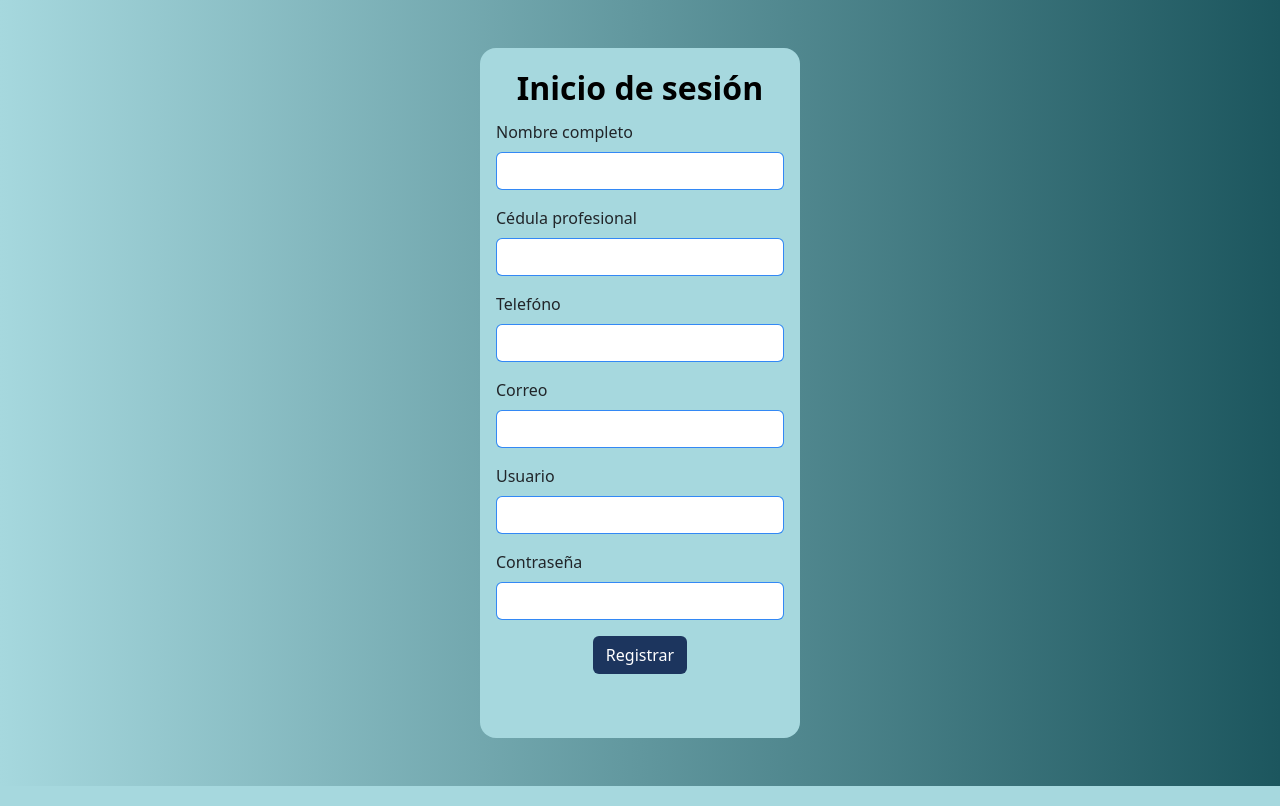
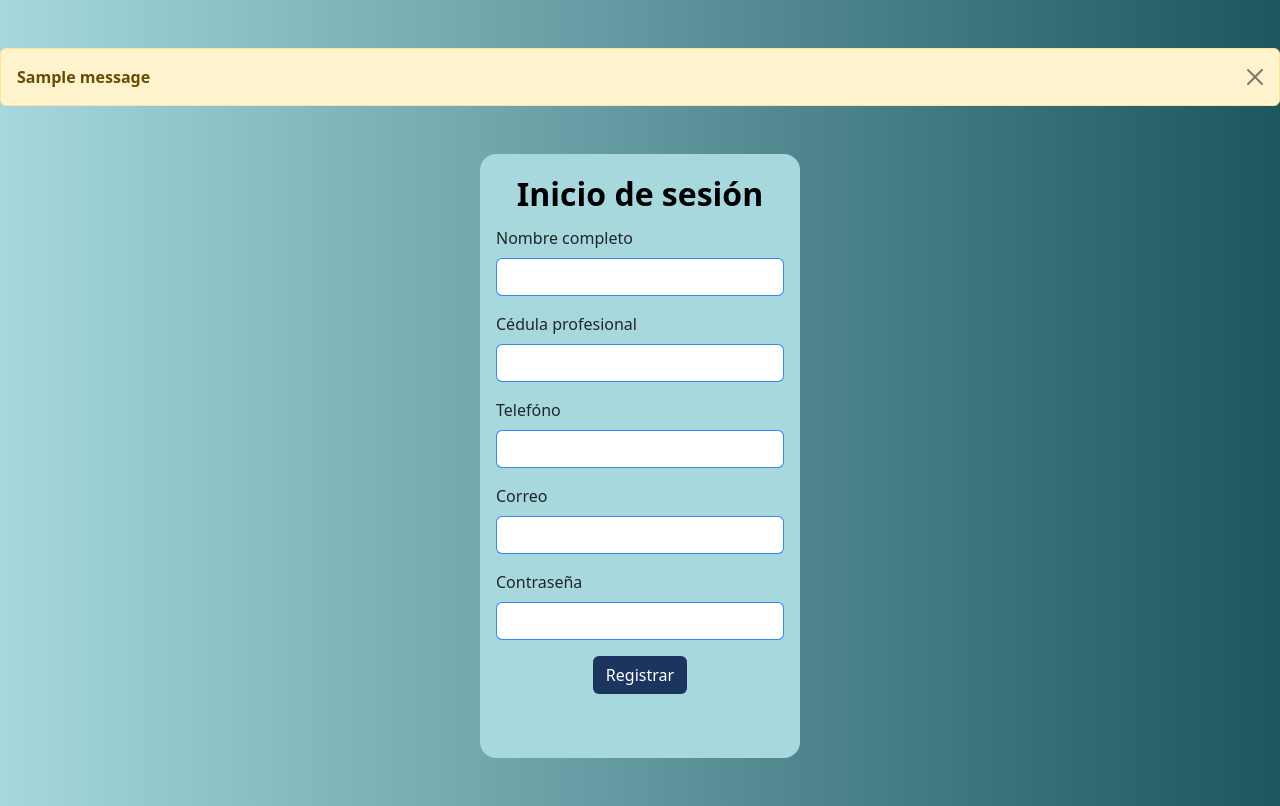
Before and after one commit to Yimluri/PI_Flask, a Flask app: page /registroMedico in a window 1280 px wide. Shown: the part 56-862 px from the top of the page. Run offline with Flask 3, Linux system fonts and the light colour scheme; one stand-in notice (Sample message) is shown; some libraries are stand-ins or nearby versions.

Commit message:
registroMed

```diff
--- a/Templates/registromed.html
+++ b/Templates/registromed.html
@@ -1,32 +1,39 @@
 {%extends "plantilla.html"%}
 
 {%block body%}
+{% with messages = get_flashed_messages() %}
+{% if messages %}
+{% for message in messages %}
+
+<div class="alert alert-warning alert-dismissible fade show mt-5" role="alert">
+    <strong>{{message}}</strong>
+    <button type="button" class="btn-close" data-bs-dismiss="alert" aria-label="Close"></button>
+  </div>
+{% endfor %}
+{% endif %}
+{% endwith %}
     <div class="container-lg mt-5 mb-5 w-25 p-3 border-opacity-75 rounded-4" style="background-color: #A6D8DE;">
         <label for="formGroupExampleInput" class="form-label fs-2 text-black fw-semibold" style="display: flex; justify-content: center;">Inicio de sesión</label>
-        <form>
+        <form action="/guardarMedico" method="post">
             <div class="mb-3">
                 <label for="formGroupExampleInput" class="form-label">Nombre completo</label>
-                <input type="text" class="form-control border-primary border-opacity-75 rounded" aria-label="Sizing example input" aria-describedby="inputGroup-sizing-sm" id="txtRFC" name="txtRFC" maxlength="11">
+                <input type="text" class="form-control border-primary border-opacity-75 rounded" aria-label="Sizing example input" aria-describedby="inputGroup-sizing-sm" id="txtNombre" name="txtNombre" maxlength="11">
             </div>
             <div class="mb-3">
                 <label for="formGroupExampleInput" class="form-label">Cédula profesional</label>
-                <input type="text" class="form-control border-primary border-opacity-75 rounded" aria-label="Sizing example input" aria-describedby="inputGroup-sizing-sm" id="txtNombre" name="txtNombre">
+                <input type="text" class="form-control border-primary border-opacity-75 rounded" aria-label="Sizing example input" aria-describedby="inputGroup-sizing-sm" id="txtCedula" name="txtCedula">
             </div>
             <div class="mb-3">
                 <label for="formGroupExampleInput" class="form-label">Telefóno</label>
-                <input type="text" class="form-control border-primary border-opacity-75 rounded" aria-label="Sizing example input" aria-describedby="inputGroup-sizing-sm" id="txtNombre" name="txtNombre">
+                <input type="text" class="form-control border-primary border-opacity-75 rounded" aria-label="Sizing example input" aria-describedby="inputGroup-sizing-sm" id="txtTelefono" name="txtTelefono">
             </div>
             <div class="mb-3">
                 <label for="formGroupExampleInput" class="form-label">Correo</label>
-                <input type="text" class="form-control border-primary border-opacity-75 rounded" aria-label="Sizing example input" aria-describedby="inputGroup-sizing-sm" id="txtNombre" name="txtNombre">
-            </div>
-            <div class="mb-3">
-                <label for="formGroupExampleInput" class="form-label">Usuario</label>
-                <input type="text" class="form-control border-primary border-opacity-75 rounded" aria-label="Sizing example input" aria-describedby="inputGroup-sizing-sm" id="txtNombre" name="txtNombre">
+                <input type="text" class="form-control border-primary border-opacity-75 rounded" aria-label="Sizing example input" aria-describedby="inputGroup-sizing-sm" id="txtCorreo" name="txtCorreo">
             </div>
             <div class="mb-3">
                 <label for="formGroupExampleInput" class="form-label">Contraseña</label>
-                <input type="text" class="form-control border-primary border-opacity-75 rounded" aria-label="Sizing example input" aria-describedby="inputGroup-sizing-sm" id="txtNombre" name="txtNombre">
+                <input type="text" class="form-control border-primary border-opacity-75 rounded" aria-label="Sizing example input" aria-describedby="inputGroup-sizing-sm" id="txtPassword" name="txtPassword">
             </div>
             <div style="display: flex; justify-content: center;">
             <button class="btn mb-5 text-white" type="submit" style="background-color: #1c355E;">Registrar</button>
--- a/app.py
+++ b/app.py
@@ -1,6 +1,16 @@
-from flask import Flask,request,jsonify,render_template
+from flask import Flask,request,jsonify,render_template,flash,url_for,redirect
 
-app = Flask (__name__)
+from flask_mysqldb import MySQL
+
+app = Flask(__name__)
+app.config['MYSQL_HOST'] = 'localhost'
+app.config['MYSQL_USER'] = 'root'
+app.config['MYSQL_PASSWORD'] = ''
+app.config['MYSQL_DB'] = 'proyectoi1'
+app.config['MYSQL_PORT'] = 3307
+
+mysql = MySQL(app)
+app.secret_key = 'mysecretkey'
 
 #ruta simple
 
@@ -40,6 +50,22 @@ def test():
 def respuestas():
    return render_template('respuestas.html')
 
+@app.route('/guardarMedico',methods=['POST'])
+def guardarMedico():
+
+    if request.method== 'POST':
+         FNombre=request.form['txtNombre']
+         FCedula=request.form['txtCedula']
+         FTelefono=request.form['txtTelefono']
+         FCorreo=request.form['txtCorreo']
+         FPassword=request.form['txtPassword']
+
+         cursor = mysql.connection.cursor()
+         cursor.execute('insert into table_med(nombre,cedula,telefono,correo,password) values(%s,%s,%s,%s,%s)', (FNombre,FCedula,FTelefono,FCorreo,FPassword))
+         mysql.connection.commit()
+         flash('Registro guardado correctamente')
+         return redirect(url_for('registroMedico'))
+
 
 if __name__ == '__main__':
   app.run(port=3000,debug=True)
```
